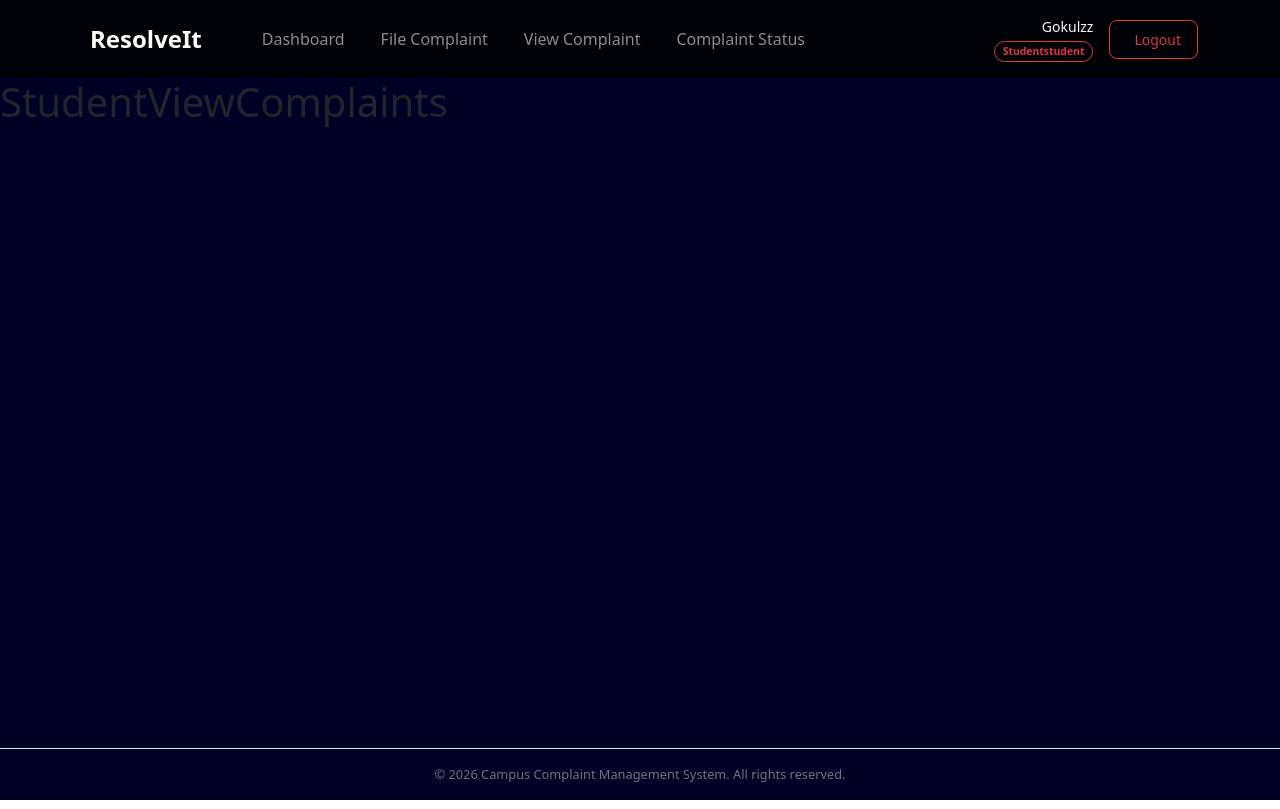
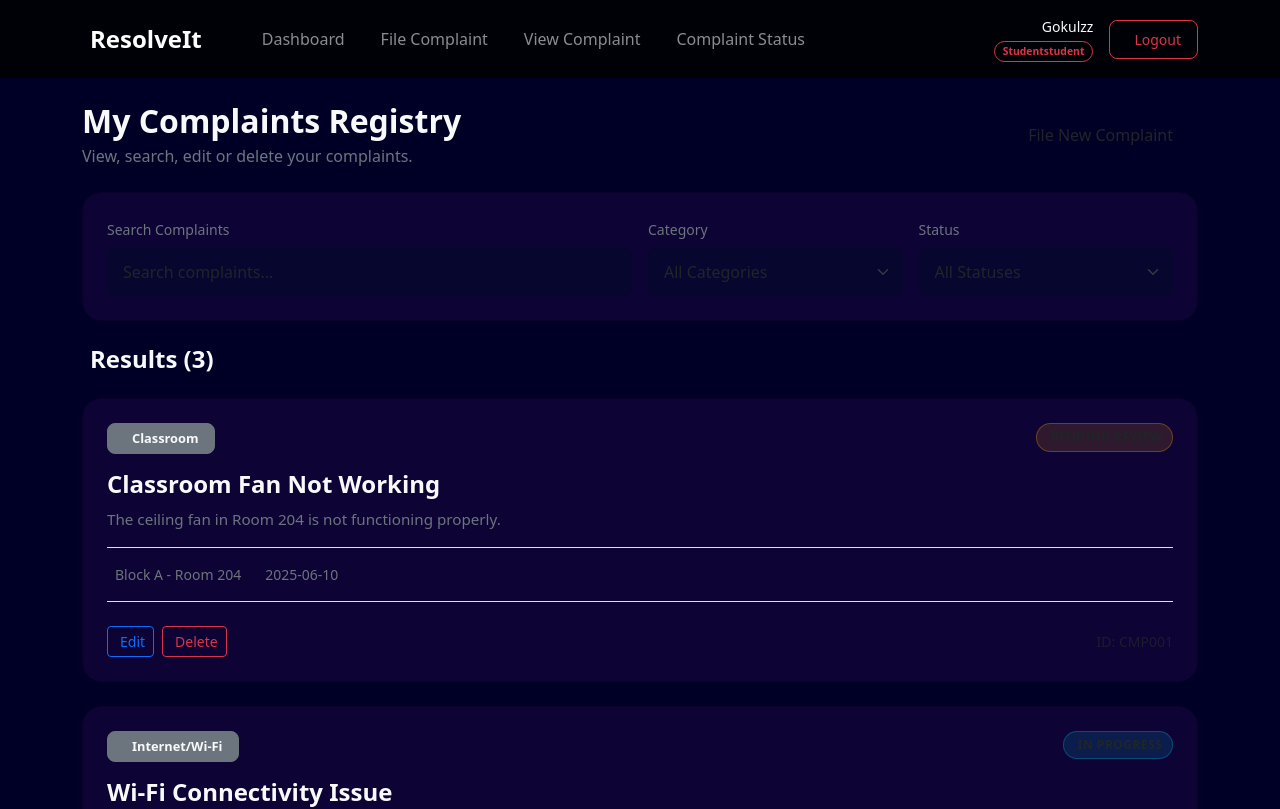
Before and after one commit to GOKULLSS/ResolveIt, a React (Vite) app in the folder frontend/: page /view-complaints in a window 1280 px wide. Shown: the top 809 px of the page. Built offline with nearby package versions, Linux system fonts and the light colour scheme; the HTML template or start-up script is replaced by a standard one.

Commit message:
frontend of view complaint

```diff
--- a/frontend/src/components/ComplaintCard.jsx
+++ b/frontend/src/components/ComplaintCard.jsx
@@ -1,9 +1,168 @@
-import React from 'react'
+const categoryIcons = {
+  Classroom: 'bi-chalkboard-fill',
+  Laboratory: 'bi-cpu-fill',
+  Hostel: 'bi-houses-fill',
+  Library: 'bi-book-half',
+  'Internet/Wi-Fi': 'bi-wifi',
+  Electrical: 'bi-lightning-charge-fill',
+  'Water Supply': 'bi-droplet-fill',
+  Cleanliness: 'bi-trash-fill',
+  Other: 'bi-question-circle-fill'
+};
 
-const ComplaintCard = () => {
+const statusDetails = {
+  Pending: {
+    class: 'pending',
+    icon: 'bi-hourglass-split',
+    label: 'Pending Review'
+  },
+  'In Progress': {
+    class: 'inprogress',
+    icon: 'bi-gear-wide-connected',
+    label: 'In Progress'
+  },
+  Resolved: {
+    class: 'resolved',
+    icon: 'bi-check2-all',
+    label: 'Resolved'
+  }
+};
+
+const ComplaintCard = ({ complaint, onDelete }) => {
+
+  const {
+    _id,
+    title,
+    category,
+    description,
+    location,
+    status,
+    createdDate
+  } = complaint;
+
+  const statusInfo =
+    statusDetails[status];
+
+  const iconClass =
+    categoryIcons[category];
+
+  const isPending =
+    status === 'Pending';
+
   return (
-    <div><h1>ComplaintCard</h1></div>
-  )
-}
+    <div
+      className="card glass-panel mb-4 fade-in-up"
+      style={{
+        transition:
+          'var(--transition-smooth)'
+      }}
+    >
+      <div className="card-body p-4">
 
-export default ComplaintCard
+        <div className="d-flex justify-content-between align-items-start flex-wrap gap-2 mb-3">
+
+          <span
+            className="badge bg-secondary bg-opacity-20 text-light border border-secondary border-opacity-20 d-flex align-items-center gap-2 px-3 py-2"
+            style={{
+              borderRadius: '8px',
+              fontSize: '0.8rem'
+            }}
+          >
+            <i
+              className={`bi ${iconClass} text-primary`}
+            ></i>
+
+            <span>{category}</span>
+          </span>
+
+          <span
+            className={`status-badge ${statusInfo.class}`}
+          >
+            <i
+              className={`bi ${statusInfo.icon}`}
+            ></i>
+
+            <span>{statusInfo.label}</span>
+          </span>
+
+        </div>
+
+        <h4 className="fw-bold text-light mb-2">
+          {title}
+        </h4>
+
+        <p
+          className="text-secondary mb-3"
+          style={{
+            fontSize: '0.95rem',
+            lineHeight: '1.6'
+          }}
+        >
+          {description}
+        </p>
+
+        <div
+          className="d-flex flex-wrap gap-3 py-3 border-top border-bottom border-opacity-10 mb-4"
+        >
+          <div className="d-flex align-items-center text-secondary small">
+            <i className="bi bi-geo-alt-fill text-primary me-2"></i>
+            {location}
+          </div>
+
+          <div className="d-flex align-items-center text-secondary small">
+            <i className="bi bi-calendar3 text-primary me-2"></i>
+            {createdDate}
+          </div>
+        </div>
+
+        <div className="d-flex justify-content-between align-items-center">
+
+          <div className="d-flex gap-2">
+
+            {isPending ? (
+              <>
+                <button
+                  className="btn btn-outline-primary btn-sm"
+                  onClick={() =>
+                    alert(
+                      'Frontend Demo Edit Page'
+                    )
+                  }
+                >
+                  <i className="bi bi-pencil-square me-1"></i>
+                  Edit
+                </button>
+
+                <button
+                  onClick={() =>
+                    onDelete(_id)
+                  }
+                  className="btn btn-outline-danger btn-sm"
+                >
+                  <i className="bi bi-trash me-1"></i>
+                  Delete
+                </button>
+              </>
+            ) : (
+              <button
+                className="btn btn-outline-secondary btn-sm"
+                disabled
+              >
+                Edit Locked
+              </button>
+            )}
+
+          </div>
+
+          <small className="text-muted">
+            ID: {_id}
+          </small>
+
+        </div>
+
+      </div>
+    </div>
+  );
+};
+
+export default ComplaintCard;
--- a/frontend/src/pages/StudentViewComplaints.jsx
+++ b/frontend/src/pages/StudentViewComplaints.jsx
@@ -1,9 +1,189 @@
-import React from 'react'
+import { useState } from 'react';
+import ComplaintCard from '../components/ComplaintCard';
+
+const categories = [
+  'Classroom',
+  'Laboratory',
+  'Hostel',
+  'Library',
+  'Internet/Wi-Fi',
+  'Electrical',
+  'Water Supply',
+  'Cleanliness',
+  'Other'
+];
 
 const StudentViewComplaints = () => {
+
+  const [complaints, setComplaints] = useState([
+    {
+      _id: 'CMP001',
+      title: 'Classroom Fan Not Working',
+      category: 'Classroom',
+      description: 'The ceiling fan in Room 204 is not functioning properly.',
+      location: 'Block A - Room 204',
+      status: 'Pending',
+      createdDate: '2025-06-10'
+    },
+    {
+      _id: 'CMP002',
+      title: 'Wi-Fi Connectivity Issue',
+      category: 'Internet/Wi-Fi',
+      description: 'Internet connection is very slow in hostel.',
+      location: 'Boys Hostel',
+      status: 'In Progress',
+      createdDate: '2025-06-08'
+    },
+    {
+      _id: 'CMP003',
+      title: 'Water Leakage',
+      category: 'Water Supply',
+      description: 'Water leakage near washroom area.',
+      location: 'Academic Block',
+      status: 'Resolved',
+      createdDate: '2025-06-05'
+    }
+  ]);
+
+  const [searchTerm, setSearchTerm] = useState('');
+  const [categoryFilter, setCategoryFilter] = useState('');
+  const [statusFilter, setStatusFilter] = useState('');
+
+  const handleDelete = (id) => {
+    if (window.confirm('Delete this complaint?')) {
+      setComplaints(
+        complaints.filter((item) => item._id !== id)
+      );
+    }
+  };
+
+  const filteredComplaints = complaints.filter((complaint) => {
+
+    const matchesSearch =
+      complaint.title.toLowerCase().includes(searchTerm.toLowerCase()) ||
+      complaint.description.toLowerCase().includes(searchTerm.toLowerCase());
+
+    const matchesCategory =
+      categoryFilter === ''
+        ? true
+        : complaint.category === categoryFilter;
+
+    const matchesStatus =
+      statusFilter === ''
+        ? true
+        : complaint.status === statusFilter;
+
+    return matchesSearch && matchesCategory && matchesStatus;
+  });
+
   return (
-    <div><h1>StudentViewComplaints</h1></div>
-  )
-}
+    <div className="container py-4">
 
-export default StudentViewComplaints
+      <div className="d-flex justify-content-between align-items-center flex-wrap gap-3 mb-4 fade-in-up">
+        <div>
+          <h2 className="fw-bold text-light mb-1">
+            My Complaints Registry
+          </h2>
+
+          <p className="text-secondary mb-0">
+            View, search, edit or delete your complaints.
+          </p>
+        </div>
+
+        <button className="btn btn-primary-gradient px-4 py-3 d-flex align-items-center gap-2">
+          <i className="bi bi-plus-circle-fill"></i>
+          <span>File New Complaint</span>
+        </button>
+      </div>
+
+      <div className="card glass-panel mb-4 p-4 fade-in-up">
+        <div className="row g-3">
+
+          <div className="col-12 col-lg-6">
+            <label className="form-label text-secondary small fw-medium">
+              Search Complaints
+            </label>
+
+            <input
+              type="text"
+              className="form-control custom-input"
+              placeholder="Search complaints..."
+              value={searchTerm}
+              onChange={(e) =>
+                setSearchTerm(e.target.value)
+              }
+            />
+          </div>
+
+          <div className="col-6 col-lg-3">
+            <label className="form-label text-secondary small fw-medium">
+              Category
+            </label>
+
+            <select
+              className="form-select custom-input"
+              value={categoryFilter}
+              onChange={(e) =>
+                setCategoryFilter(e.target.value)
+              }
+            >
+              <option value="">All Categories</option>
+
+              {categories.map((cat) => (
+                <option key={cat}>{cat}</option>
+              ))}
+            </select>
+          </div>
+
+          <div className="col-6 col-lg-3">
+            <label className="form-label text-secondary small fw-medium">
+              Status
+            </label>
+
+            <select
+              className="form-select custom-input"
+              value={statusFilter}
+              onChange={(e) =>
+                setStatusFilter(e.target.value)
+              }
+            >
+              <option value="">All Statuses</option>
+              <option value="Pending">Pending</option>
+              <option value="In Progress">In Progress</option>
+              <option value="Resolved">Resolved</option>
+            </select>
+          </div>
+
+        </div>
+      </div>
+
+      <h4 className="fw-bold text-light mb-4">
+        <i className="bi bi-list-task text-primary me-2"></i>
+        Results ({filteredComplaints.length})
+      </h4>
+
+      {filteredComplaints.length === 0 ? (
+
+        <div className="card glass-panel text-center p-5">
+          <h4 className="text-light">
+            No Complaints Found
+          </h4>
+        </div>
+
+      ) : (
+
+        filteredComplaints.map((complaint) => (
+          <ComplaintCard
+            key={complaint._id}
+            complaint={complaint}
+            onDelete={handleDelete}
+          />
+        ))
+
+      )}
+
+    </div>
+  );
+};
+
+export default StudentViewComplaints;
```
